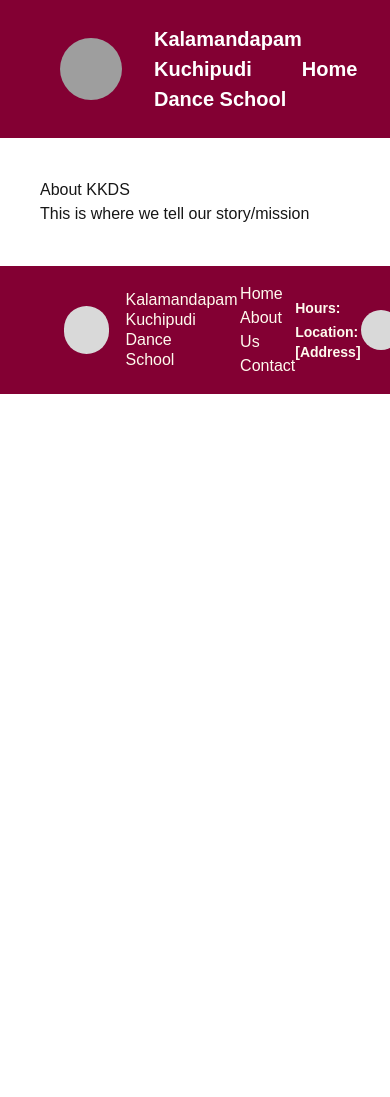
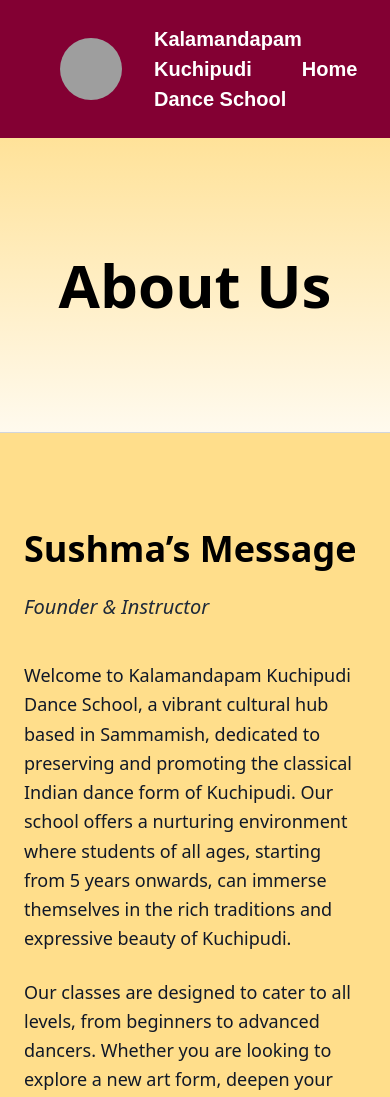
Before and after one commit to webimpactuw/kkds, a Next.js app: page /about in a window 390 px wide. Shown: the top 1097 px of the page. Before the commit the page ends 844 px from the top, so only its background shows below. Built offline with nearby package versions, Linux system fonts and the light colour scheme; grey boxes are pictures that could not be loaded; a web font is replaced by a local one.

Commit message:
completed template for about us page

```diff
--- a/app/about/page.js
+++ b/app/about/page.js
@@ -1,8 +1,129 @@
 export default function AboutPage(){
+
+    const youthInstructors = [
+        {
+            name: "Anika Yechuri",
+            bio: "Anika Yechuri has been dedicated to the art of Kuchipudi for over 17 years, earning accolades for her performances across the USA and India, including at prestigious events like the Silicon Andhra International Kuchipudi Convention. She completed her rangapravesam in 2018, marking her as one of the senior students at Kalamandapam Kuchipudi Dance School.",
+        },
+        {
+            name: "Nithika Yechuri",
+            bio: "Nithika Yechuri has been learning Kuchipudi for over 12 years under the guidance of her mother and guru at Kalamandapam Kuchipudi Dance School. Starting her journey at the age of four, she quickly developed a deep connection with this classical dance form. In 2018, after completing her rangapravesam, she officially joined the faculty at Kalamandapam.",
+        }
+    ];
+
+    const teachingAssistants = Array(12).fill({ name : "Manya" })
+
+    const checkerboardStyle = {
+        backgroundImage: 'conic-gradient(#e5e7eb 90deg, #fff 90deg 180deg, #e5e7eb 180deg 270deg, #fff 270deg)',
+        backgroundSize: '20px 20px'
+    };
+
     return (
-        <div style = {{ padding: '40px' }}>
-            <h1>About KKDS </h1>
-            <p> This is where we tell our story/mission</p>
-        </div>
+        <section className="font-sans antialiased bg-[#FFFAEE]">
+            {/* About Us Header */}
+            <div className="bg-[linear-gradient(180deg,#FFE299_0%,#FFFAEE_100%)] py-25.5 border-b border-gray-300">
+                <h1 className="text-center text-[60px] md:text-[72px] font-bold text-black">
+                About Us
+                </h1>
+            </div>
+
+            {/* Message Page */}
+            <div className="bg-[#FFDE8B] min-h-screen px-6 py-24 md:px-20 lg:px-40">
+                <div className="max-w-6xl mx-auto flex flex-col md:flex-row items-center gap-12">
+
+                {/* Text Column */}
+                <div className="flex-1 space-y-6">
+                    <header>
+                    <h2 className="text-4xl md:text-5xl font-bold text-black mb-2">
+                        Sushma’s Message
+                    </h2>
+                    <p className="text-xl italic text-gray-800 py-4">
+                        Founder & Instructor
+                    </p>
+                    </header>
+
+                    <div className="space-y-6 text-lg leading-relaxed text-gray-900">
+                    <p>
+                        Welcome to Kalamandapam Kuchipudi Dance School, a vibrant cultural hub
+                        based in Sammamish, dedicated to preserving and promoting the classical
+                        Indian dance form of Kuchipudi. Our school offers a nurturing environment
+                        where students of all ages, starting from 5 years onwards, can immerse
+                        themselves in the rich traditions and expressive beauty of Kuchipudi.
+                    </p>
+
+                    <p>
+                        Our classes are designed to cater to all levels, from beginners to
+                        advanced dancers. Whether you are looking to explore a new art form,
+                        deepen your understanding of Indian culture, or pursue a serious study
+                        of dance, Kalamandapam is the perfect place to start your journey.
+                    </p>
+
+                    <p>
+                        Join us at Kalamandapam Kuchipudi Dance School and become part of a
+                        community that celebrates the joy of dance and the beauty of Indian
+                        classical arts. We look forward to welcoming you and your family to
+                        our dance family.
+                    </p>
+                    </div>
+                </div>
+
+                {/* Image Column */}
+                <div className="flex-1 w-full max-w-md md:max-w-none">
+                    {/* Aspect ratio box mimicking the placeholder in the design */}
+                    <div className="aspect-square bg-white/50 backdrop-blur-sm border border-white shadow-xl overflow-hidden">
+                    <img
+                        src="your-image-url-here.jpg"
+                        alt="Sushma - Founder & Instructor"
+                        className="w-full h-full object-cover"
+                        // If you don't have an image yet, this div displays the grid-like background
+                        style={{
+                        backgroundImage: 'conic-gradient(#f0f0f0 90deg, #fff 90deg 180deg, #f0f0f0 180deg 270deg, #fff 270deg)',
+                        backgroundSize: '40px 40px'
+                        }}
+                    />
+                    </div>
+                </div>
+
+                </div>
+            </div>
+
+            {/* Youth Instructors Page */}
+            <div className="max-w-6xl mx-auto px-6 py-20">
+                <div className="bg-[#800032] py-4 mb-16">
+                    <h2 className="text-center text-white text-2xl font-bold uppercase tracking-widest">
+                        Youth Instructors
+                    </h2>
+                </div>
+
+                <div className="grid md:grid-cols-2 gap-16 px-4 md:px-12">
+                    {youthInstructors.map((person, i) => (
+                        <div key={i} className="flex flex-col items-center text-center">
+                            <div className="w-64 h-80 mb-6 shadow-sm border border-gray-300" style={checkerboardStyle} />
+                            <h3 className="text-2xl font-bold text-black mb-3">{person.name}</h3>
+                            <p className="text-sm text-gray-800 leading-relaxed max-w-sm">{person.bio}</p>
+                        </div>
+                    ))}
+                </div>
+            </div>
+
+            {/* Teaching Assistants Page */}
+            <div className="max-w-6xl mx-auto px-6 py-20">
+                <div className="bg-[#800032] py-4 mb-16">
+                    <h2 className="text-center text-white text-2xl font-bold uppercase tracking-widest">
+                        Teaching Assistants
+                    </h2>
+                </div>
+
+                <div className="grid grid-cols-2 md:grid-cols-4 gap-y-16 gap-x-8">
+                    {teachingAssistants.map((ta, i) => (
+                        <div key={i} className="flex flex-col items-center">
+                            <div className="w-36 h-44 md:w-48 md:h-56 mb-4 shadow-sm border border-gray-300" style={checkerboardStyle} />
+                            <span className="font-bold text-black text-lg">{ta.name}</span>
+                        </div>
+                    ))}
+                </div>
+            </div>
+
+        </section>
     )
 }
```
